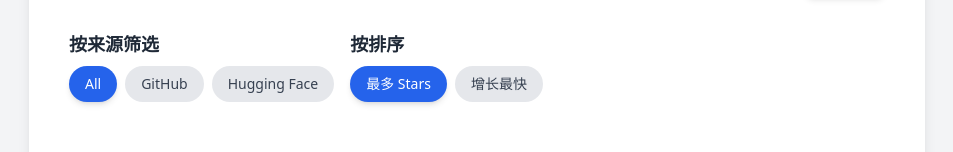
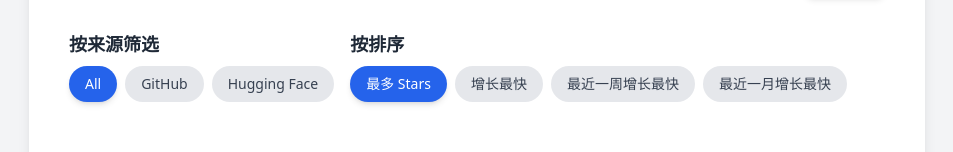
Before and after one commit to cmc30956/robot-search-frontend, a React (Create React App) app: page / in a window 1280 px wide. Shown: the part 244-396 px from the top of the page, without its empty margins (163-1116 px from the left). Built offline with nearby package versions, Linux system fonts and the light colour scheme; no server answers.

Commit message:
Add new buttons for weekly and monthly growth sort

```diff
--- a/src/App.js
+++ b/src/App.js
@@ -136,7 +136,7 @@ const App = () => {
           <div className="flex-grow">
             <h3 className="text-lg font-semibold mb-2 text-gray-800">按排序</h3>
             <div className="flex flex-wrap gap-2">
-              {['stars', 'growth'].map(option => (
+              {['stars', 'growth', 'growth_week', 'growth_month'].map(option => (
                 <button
                   key={option}
                   onClick={() => setSortOption(option)}
@@ -146,7 +146,9 @@ const App = () => {
                       : 'bg-gray-200 text-gray-700 hover:bg-gray-300'
                   }`}
                 >
-                  {option === 'stars' ? '最多 Stars' : '增长最快'}
+                  {option === 'stars' ? '最多 Stars' :
+                   option === 'growth' ? '增长最快' :
+                   option === 'growth_week' ? '最近一周增长最快' : '最近一月增长最快'}
                 </button>
               ))}
             </div>
```
